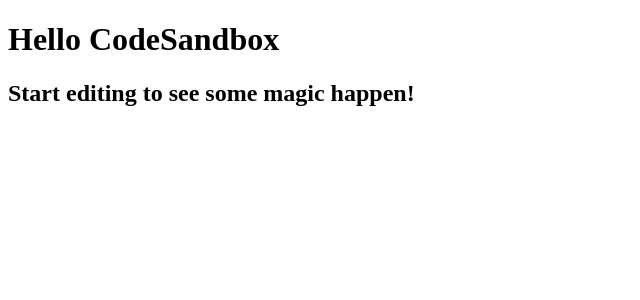
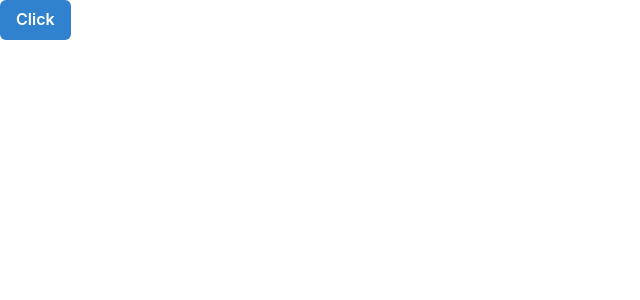
Before and after one commit to chineduogada/Pokemon, a React (Create React App) app: page / in a window 1280 px wide. Shown: the top 300 px of the page, without its empty margins (0-640 px from the left). Built offline with nearby package versions, Linux system fonts and the light colour scheme.

Commit message:
chore: setup chakra-ui for styling

```diff
--- a/src/App.tsx
+++ b/src/App.tsx
@@ -1,8 +1,10 @@
+import { Button } from "@chakra-ui/react";
+import Providers from "./Providers";
+
 export default function App() {
   return (
-    <div className="App">
-      <h1>Hello CodeSandbox</h1>
-      <h2>Start editing to see some magic happen!</h2>
-    </div>
+    <Providers>
+      <Button colorScheme="blue">Click</Button>
+    </Providers>
   );
 }
--- /dev/null
+++ b/src/Providers.tsx
@@ -0,0 +1,8 @@
+import React from "react";
+import { ChakraProvider } from "@chakra-ui/react";
+
+const Providers: React.FC = ({ children }) => {
+  return <ChakraProvider>{children}</ChakraProvider>;
+};
+
+export default Providers;
```
Also changed, not shown: package.json (+15 -2 lines).
